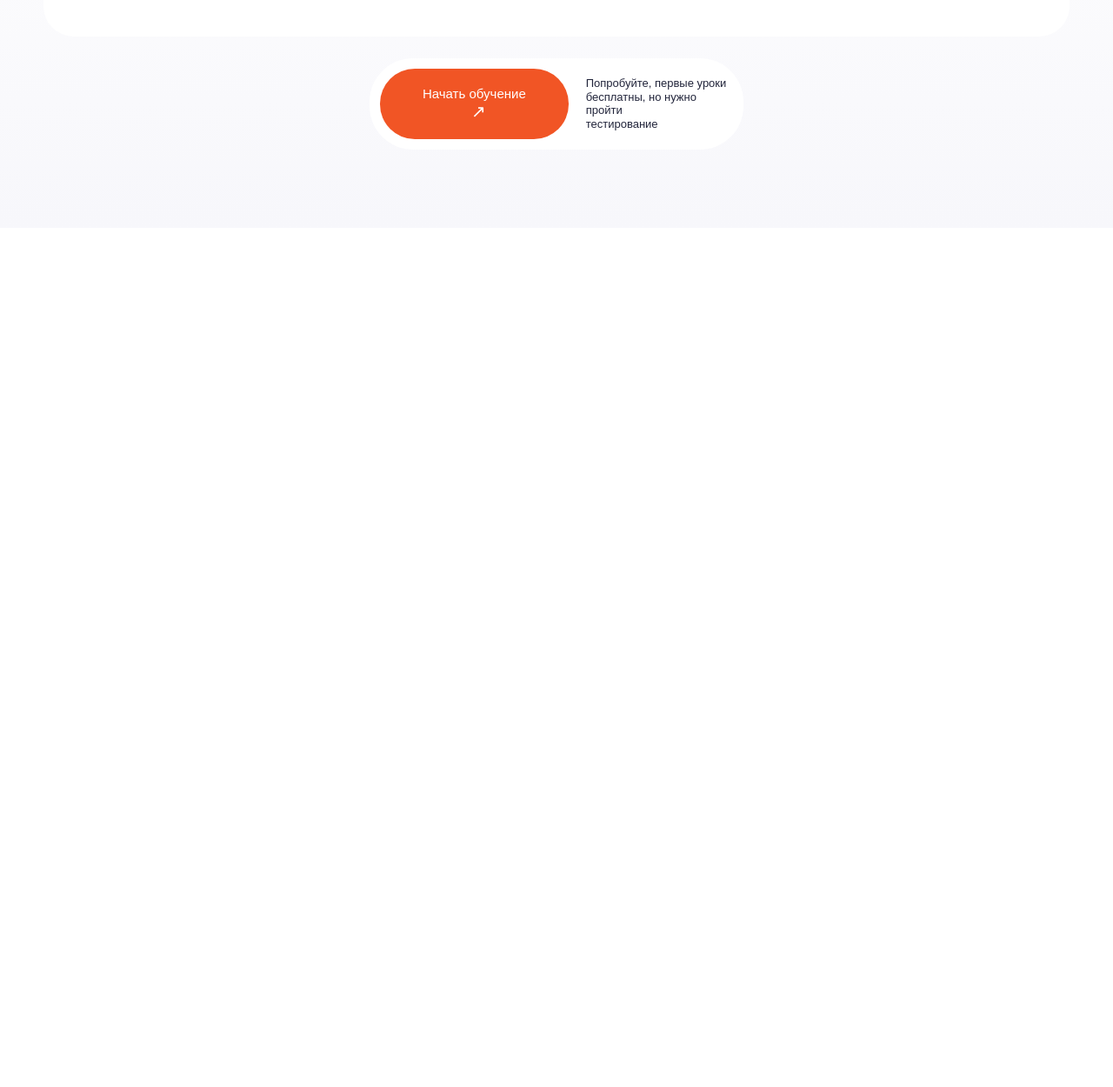
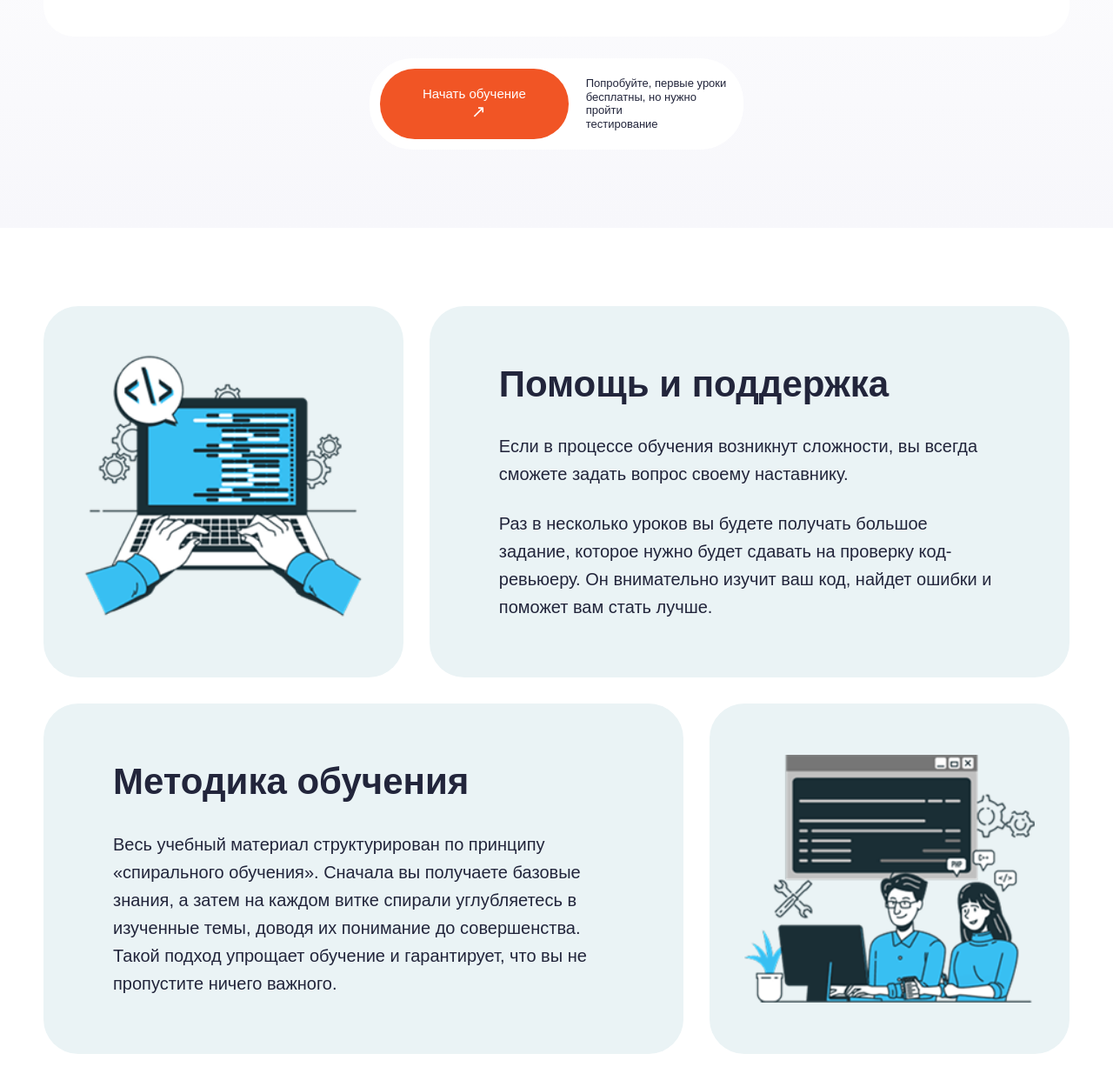
Before and after one commit to ismatovbenya2-droid/sass2, a plain HTML site: page index.html in a window 1280 px wide. Shown: the part 3416-4666 px from the top of the page at 87% size. Before the commit the page ends 3678 px from the top, so only its background shows below. Drawn offline with Linux system fonts and the light colour scheme.

Commit message:
fifth commit

```diff
--- a/index.html
+++ b/index.html
@@ -241,5 +241,53 @@
 
     </div>
 </section>
+<section class="main24">
+    <div class="container">
+
+        <div class="main25">
+
+            <div class="main26">
+                <img src="./5.png" alt="" class="img6">
+            </div>
+
+            <div class="main27">
+                <h2>Помощь и поддержка</h2>
+
+                <p>
+                    Если в процессе обучения возникнут сложности, вы
+                    всегда сможете задать вопрос своему наставнику.
+                </p>
+
+                <p>
+                    Раз в несколько уроков вы будете получать большое задание, которое
+                    нужно будет сдавать на проверку код-ревьюеру. Он внимательно
+                    изучит ваш код, найдет ошибки и поможет вам стать лучше.
+                </p>
+            </div>
+
+        </div>
+
+        <div class="main28">
+
+            <div class="main29">
+                <h2>Методика обучения</h2>
+
+                <p>
+                    Весь учебный материал структурирован по принципу
+                    «спирального обучения». Сначала вы получаете базовые знания,
+                    а затем на каждом витке спирали углубляетесь в изученные темы,
+                    доводя их понимание до совершенства. Такой подход упрощает
+                    обучение и гарантирует, что вы не пропустите ничего важного.
+                </p>
+            </div>
+
+            <div class="main30">
+                <img src="./6.png" alt="" class="img7">
+            </div>
+
+        </div>
+
+    </div>
+</section>
 </body>
 </html>
--- a/style.scss
+++ b/style.scss
@@ -477,3 +477,87 @@ body {
         font-size: 20px;
     }
 }
+$dark: #22253b;
+$card-bg: #eaf3f5;
+$white: #ffffff;
+
+@mixin flex($j: center, $a: center) {
+    display: flex;
+    justify-content: $j;
+    align-items: $a;
+}
+
+%card {
+    background: $card-bg;
+    border-radius: 40px;
+}
+
+.main24 {
+    padding: 90px 0;
+    background: $white;
+    border-radius: 0 0 80px 80px;
+}
+
+.main25,
+.main28 {
+    @include flex(space-between, stretch);
+    gap: 30px;
+    margin-bottom: 30px;
+}
+
+.main28 {
+    margin-bottom: 0;
+}
+
+.main26,
+.main27,
+.main29,
+.main30 {
+    @extend %card;
+}
+
+.main26,
+.main30 {
+    width: 36%;
+    padding: 40px;
+    @include flex(center, center);
+
+    img {
+        width: 100%;
+        max-width: 380px;
+        display: block;
+    }
+}
+
+.main27,
+.main29 {
+    width: 64%;
+    padding: 65px 80px;
+
+    h2 {
+        font-size: 42px;
+        line-height: 1.2;
+        color: $dark;
+        margin-bottom: 30px;
+        font-weight: 700;
+    }
+
+    p {
+        font-size: 20px;
+        line-height: 1.6;
+        color: $dark;
+        margin-bottom: 25px;
+
+        &:last-child {
+            margin-bottom: 0;
+        }
+    }
+}
+
+.main29 {
+    width: 64%;
+}
+
+.main30 {
+    width: 36%;
+}
```
Also changed, not shown: 5.png (added), 6.png (added), style.css, 2 other files.
